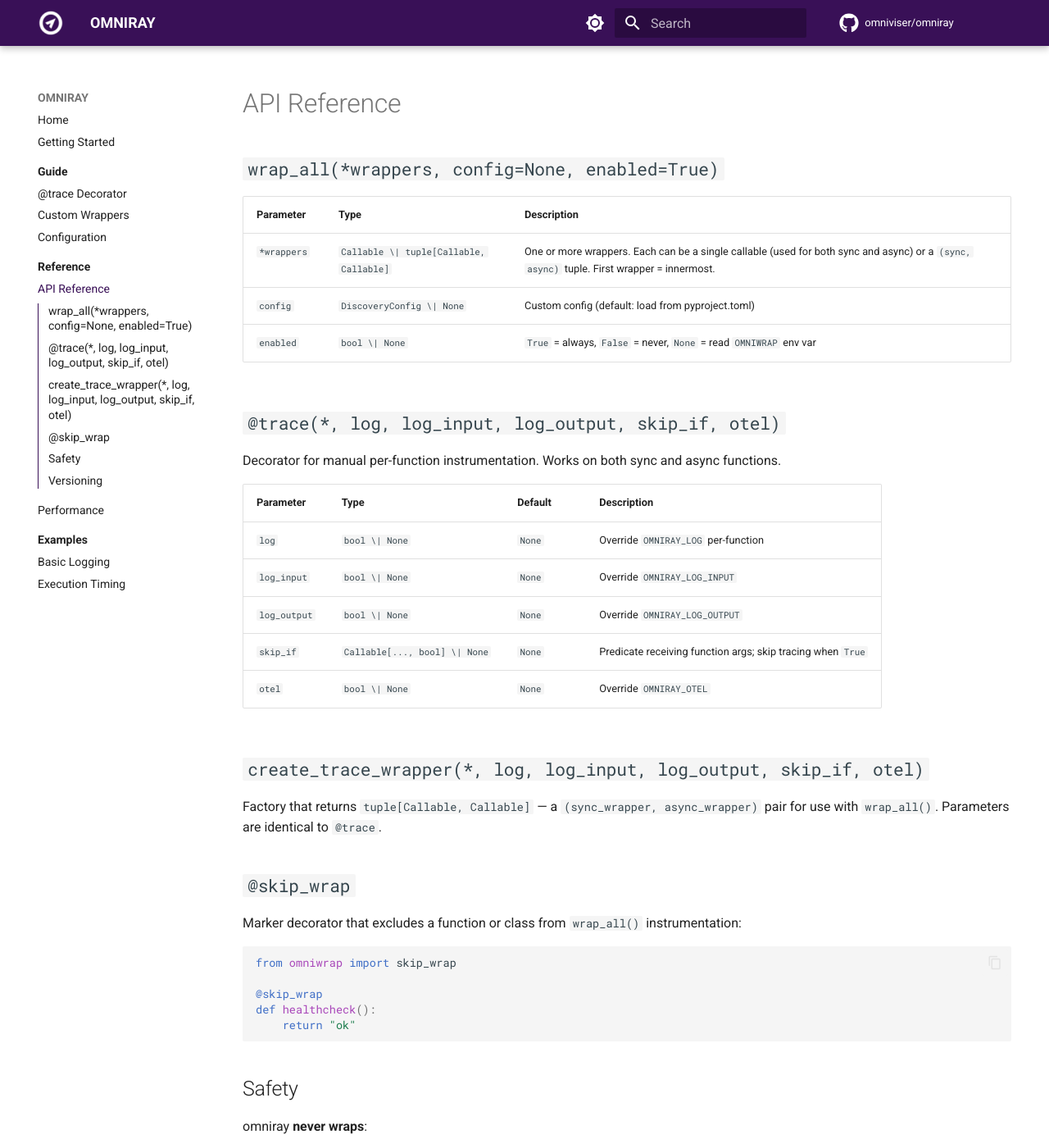
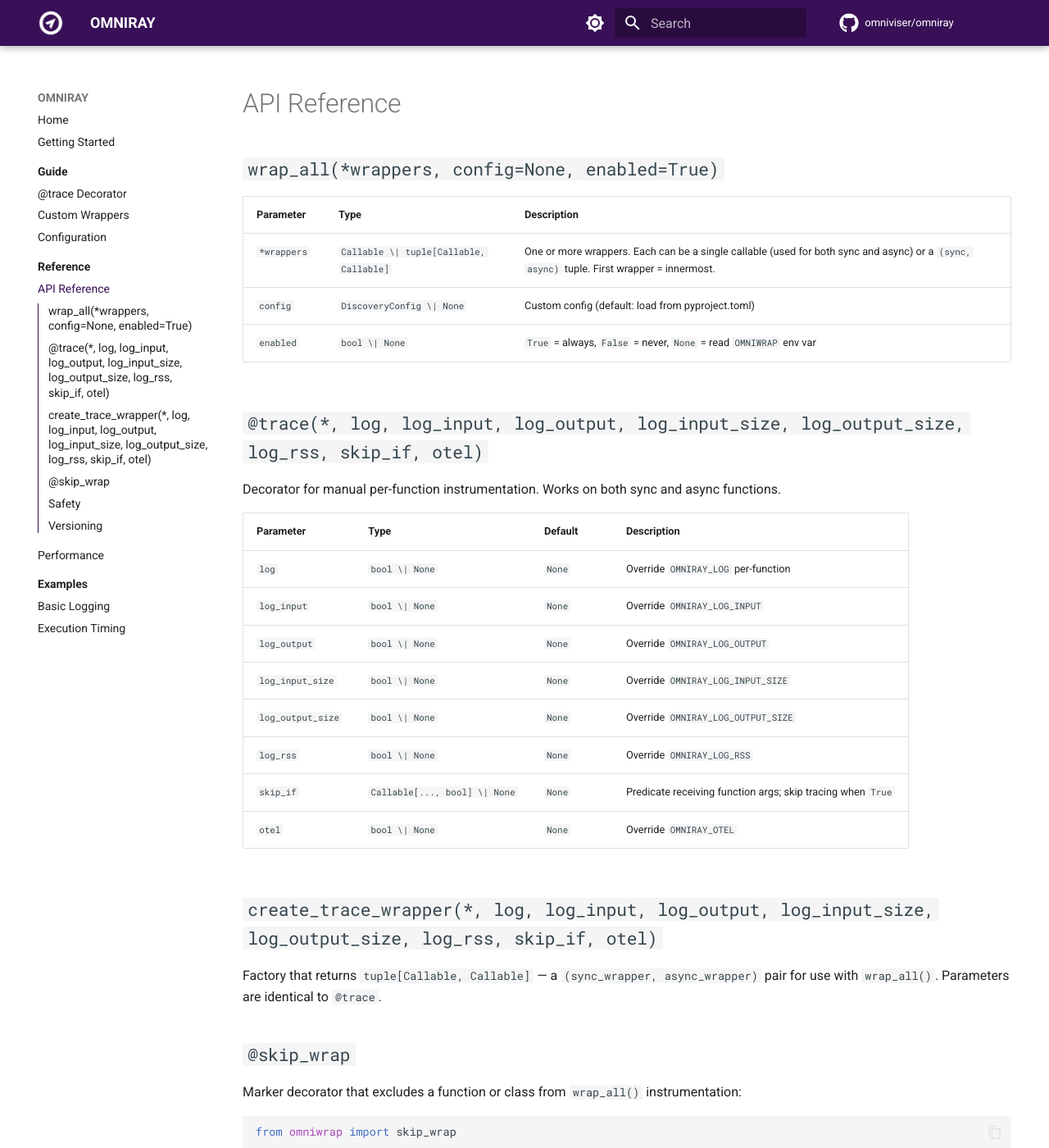
Before and after one commit to omniviser/omniray, an MkDocs documentation site: the page built from docs/reference/api.md, in a window 1280 px wide and 1400 px high. Shown: the whole window at 82% size. Built offline with MkDocs 1.6.1 and Material for MkDocs 9.7.7, drawn with Linux system fonts in a browser that asks for light colours; comment, search, counter and statistics services are not loaded.

Commit message:
docs: document memory profiling flags and threshold config
Add the three new opt-in signals (LOG_INPUT_SIZE, LOG_OUTPUT_SIZE,
LOG_RSS) and the [tool.omniray] color-threshold block to the user
guide and API reference. Flag the unbounded cost of pympler-based
sizing in the performance page so readers don't assume it fits the
existing µs-scale overhead numbers.

Co-Authored-By: Claude Opus 4.7 (1M context) <noreply@anthropic.com>

````diff
--- a/docs/guide/configuration.md
+++ b/docs/guide/configuration.md
@@ -17,6 +17,9 @@ The remaining omniray flags use a **tri-state** system:
 | `OMNIRAY_LOG` | bool | unset | Console tree output |
 | `OMNIRAY_LOG_INPUT` | bool | unset | Log function arguments (requires `OMNIRAY_LOG`) |
 | `OMNIRAY_LOG_OUTPUT` | bool | unset | Log function return values (requires `OMNIRAY_LOG`) |
+| `OMNIRAY_LOG_INPUT_SIZE` | bool | unset | Append deep input size (MB) to the timing line. Uses `pympler.asizeof` — opt-in, can be slow on very large object graphs. |
+| `OMNIRAY_LOG_OUTPUT_SIZE` | bool | unset | Append deep return-value size (MB) to the timing line. Same caveats as `LOG_INPUT_SIZE`. |
+| `OMNIRAY_LOG_RSS` | bool | unset | Append process RSS (current MB, delta before→after, peak since process start) to the timing line. Current via `psutil`; peak via `resource.getrusage` (Unix). ~5–20µs per call. |
 | `OMNIRAY_LOG_COLOR` | bool | `true` | ANSI colors in console output |
 | `OMNIRAY_LOG_STYLE` | str | `auto` | Box-drawing style: `unicode`, `ascii`, or `auto` |
 | `OMNIRAY_OTEL` | bool | unset | OpenTelemetry span creation |
@@ -43,6 +46,22 @@ exclude = ["migrations", "scripts"]       # Added to built-in exclusions
 skip_wrap = ["to_pydantic", "serialize"]  # Function/method names to never wrap
 ```
 
+## Color Thresholds
+
+Each segment of the trace line (duration, size, RSS) is color-coded by value: **DIM → GREEN → YELLOW → RED**. Tune the boundaries and the `[BIG]`/`[SLOW]` tag cutoffs under `[tool.omniray]` in your `pyproject.toml`:
+
+```toml
+[tool.omniray]
+size = [0.1, 1, 10]              # MB: IN/OUT payload (DIM < 0.1, GREEN < 1, YELLOW < 10, RED ≥ 10)
+rss = [100, 500, 1000]           # MB: RSS current / peak
+rss_delta = [1, 10, 100]         # MB: RSS delta (negative / near-zero → DIM)
+duration_ms = [1, 10, 100]       # ms: span duration boundaries
+size_big_tag_mb = 10             # MB: IN/OUT size at/above which the `[BIG]` tag is appended
+duration_slow_tag_ms = 200       # ms: duration at/above which the `[SLOW]` tag is appended
+```
+
+All keys are optional — omitted ones fall back to the defaults shown above. The file is resolved by walking up from the current working directory until the first `pyproject.toml` is found; missing or malformed files cause silent fallback to defaults (tracing must never break the host app). Thresholds are loaded once at import time; restart the process to pick up changes.
+
 !!! note "Built-in exclusions"
 
     Always applied: `.venv`, `__pycache__`, `.git`, `.hg`, `.pytest_cache`, `__init__.py`, `__main__.py`, `asgi.py`, `wsgi.py`.
--- a/docs/guide/trace-decorator.md
+++ b/docs/guide/trace-decorator.md
@@ -6,11 +6,14 @@ Use `@trace` for manual per-function instrumentation. For automatic instrumentat
 from omniray import trace
 
 @trace(
-    log=None,         # Override OMNIRAY_LOG per-function
-    log_input=None,   # Override OMNIRAY_LOG_INPUT per-function
-    log_output=None,  # Override OMNIRAY_LOG_OUTPUT per-function
-    skip_if=None,     # Predicate: skip tracing when True
-    otel=None,        # Override OMNIRAY_OTEL per-function
+    log=None,              # Override OMNIRAY_LOG per-function
+    log_input=None,        # Override OMNIRAY_LOG_INPUT per-function
+    log_output=None,       # Override OMNIRAY_LOG_OUTPUT per-function
+    log_input_size=None,   # Override OMNIRAY_LOG_INPUT_SIZE per-function
+    log_output_size=None,  # Override OMNIRAY_LOG_OUTPUT_SIZE per-function
+    log_rss=None,          # Override OMNIRAY_LOG_RSS per-function
+    skip_if=None,          # Predicate: skip tracing when True
+    otel=None,             # Override OMNIRAY_OTEL per-function
 )
 def my_function(): ...
 ```
@@ -59,6 +62,24 @@ You can also enable I/O logging globally via environment variables (not recommen
 OMNIRAY_LOG=true OMNIRAY_LOG_INPUT=true OMNIRAY_LOG_OUTPUT=true python app.py
 ```
 
+## Payload Size & Memory
+
+Append deep payload size and process RSS to the timing line, for selective memory profiling:
+
+```python
+@trace(log_input_size=True, log_output_size=True, log_rss=True)
+def build_embeddings(docs: list[Document]) -> np.ndarray: ...
+```
+
+```
+14:23  INFO: │  └─ (812.4ms) build_embeddings  IN=3.2MB  OUT=48.1MB [BIG]  rss=612/+47/612MB
+```
+
+- **`log_input_size` / `log_output_size`** — deep size via `pympler.asizeof`. Opt-in because it walks the full object graph; slow on very large structures. A `[BIG]` tag is appended when either side crosses `size_big_tag_mb` (default 10 MB, configurable under `[tool.omniray]`).
+- **`log_rss`** — process resident set size as *current / delta / peak* (MB). ~5–20µs per call — safe to leave on broadly.
+
+All three honor the same kill-switch semantics as `log_input` / `log_output`: env var `false` wins over any per-function override.
+
 ## Conditional Skip
 
 ```python
--- a/docs/reference/api.md
+++ b/docs/reference/api.md
@@ -8,7 +8,7 @@
 | `config` | `DiscoveryConfig \| None` | Custom config (default: load from pyproject.toml) |
 | `enabled` | `bool \| None` | `True` = always, `False` = never, `None` = read `OMNIWRAP` env var |
 
-## `@trace(*, log, log_input, log_output, skip_if, otel)`
+## `@trace(*, log, log_input, log_output, log_input_size, log_output_size, log_rss, skip_if, otel)`
 
 Decorator for manual per-function instrumentation. Works on both sync and async functions.
 
@@ -17,10 +17,13 @@ Decorator for manual per-function instrumentation. Works on both sync and async
 | `log` | `bool \| None` | `None` | Override `OMNIRAY_LOG` per-function |
 | `log_input` | `bool \| None` | `None` | Override `OMNIRAY_LOG_INPUT` |
 | `log_output` | `bool \| None` | `None` | Override `OMNIRAY_LOG_OUTPUT` |
+| `log_input_size` | `bool \| None` | `None` | Override `OMNIRAY_LOG_INPUT_SIZE` |
+| `log_output_size` | `bool \| None` | `None` | Override `OMNIRAY_LOG_OUTPUT_SIZE` |
+| `log_rss` | `bool \| None` | `None` | Override `OMNIRAY_LOG_RSS` |
 | `skip_if` | `Callable[..., bool] \| None` | `None` | Predicate receiving function args; skip tracing when `True` |
 | `otel` | `bool \| None` | `None` | Override `OMNIRAY_OTEL` |
 
-## `create_trace_wrapper(*, log, log_input, log_output, skip_if, otel)`
+## `create_trace_wrapper(*, log, log_input, log_output, log_input_size, log_output_size, log_rss, skip_if, otel)`
 
 Factory that returns `tuple[Callable, Callable]` — a `(sync_wrapper, async_wrapper)` pair for use with `wrap_all()`. Parameters are identical to `@trace`.
 
````
Also changed, not shown: docs/reference/performance.md (+6 -0 lines).
